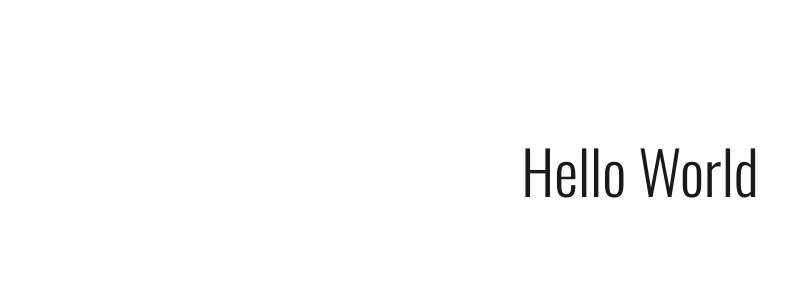
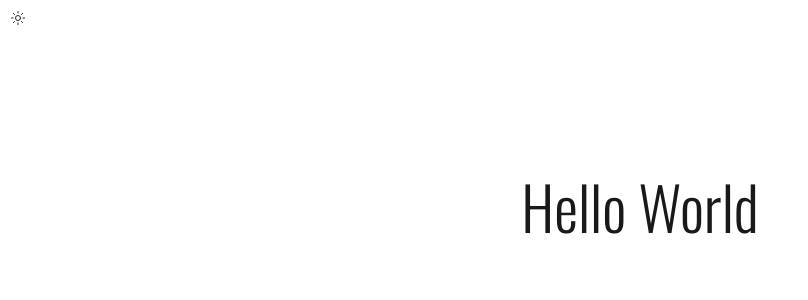
Before and after one commit to joydeep-07/Keep-Notes, a React app in the folder frontend/: page / in a window 1280 px wide. Shown: the top 300 px of the page, without its empty margins (0-808 px from the left). Built offline with nearby package versions, Linux system fonts and the light colour scheme; the HTML template or start-up script is replaced by a standard one.

Commit message:
Theme Toggling

```diff
--- a/frontend/src/App.jsx
+++ b/frontend/src/App.jsx
@@ -1,6 +1,6 @@
 import React, { useEffect } from "react";
 import { useSelector } from "react-redux";
-
+import ThemeToggle from "./components/ThemeToggle";
 const App = () => {
   const { mode } = useSelector((state) => state.theme);
 
@@ -15,6 +15,7 @@ const App = () => {
   return (
     <>
       <div>
+        <ThemeToggle/>
         <h1 className="text-6xl heading font-light text-center pt-35">Hello World</h1>
       </div>
     </>
```
